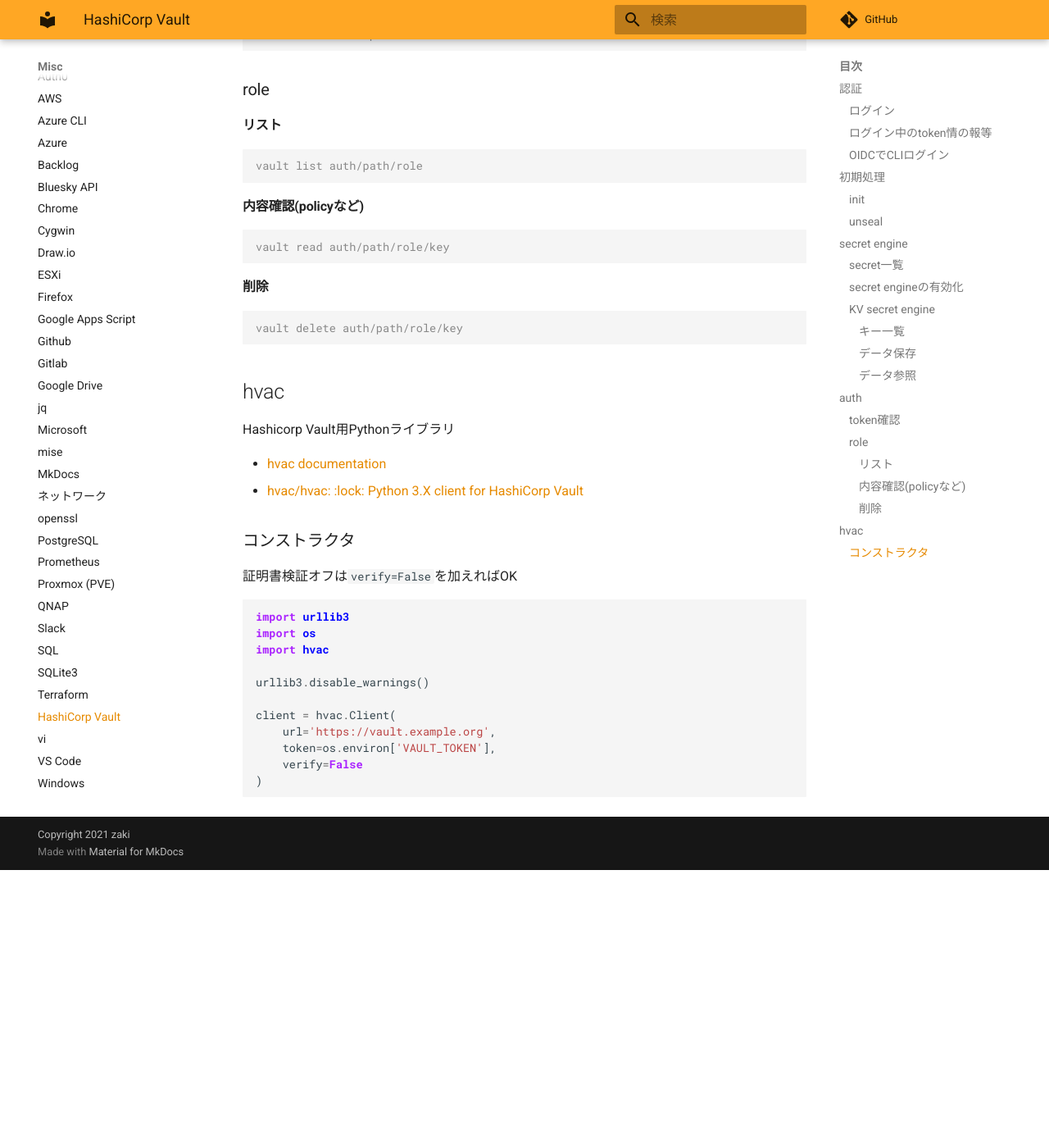
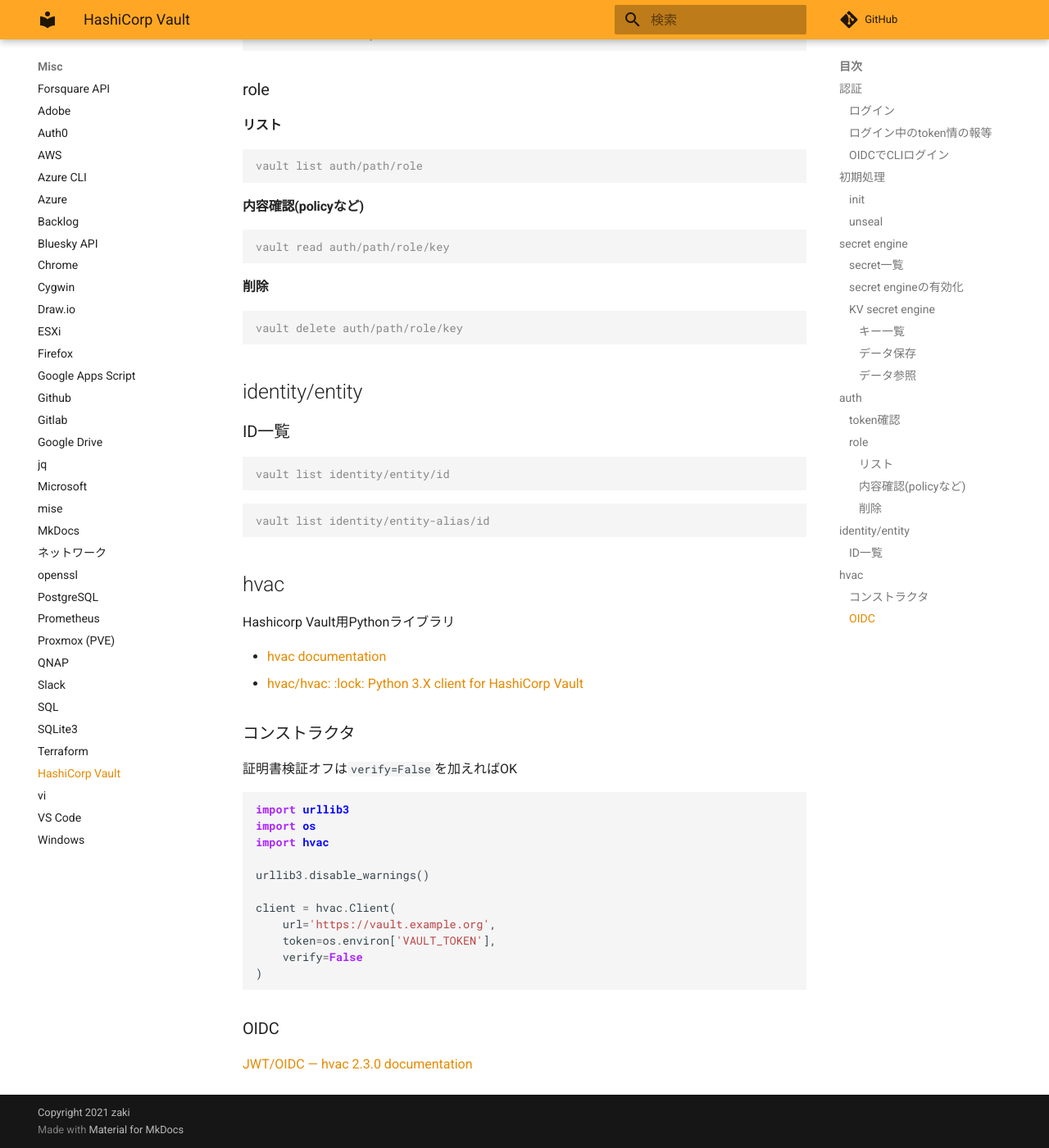
Before and after one commit to zaki-lknr/docs, an MkDocs documentation site: the page built from docs/Misc/vault.md, in a window 1280 px wide and 1400 px high, scrolled down 2402 px. Shown: the whole window at 82% size. Built offline with MkDocs 1.6.1 and Material for MkDocs 9.7.7, drawn with Linux system fonts in a browser that asks for light colours; comment, search, counter and statistics services are not loaded; before the commit the page ends 3463 px from its top, so only the background shows below that.

Commit message:
add: misc/vault: list identity/entity

````diff
--- a/docs/Misc/vault.md
+++ b/docs/Misc/vault.md
@@ -133,6 +133,18 @@ vault read auth/path/role/key
 vault delete auth/path/role/key
 ```
 
+## identity/entity
+
+### ID一覧
+
+```console
+vault list identity/entity/id
+```
+
+```console
+vault list identity/entity-alias/id
+```
+
 ## hvac
 
 Hashicorp Vault用Pythonライブラリ
@@ -157,3 +169,7 @@ client = hvac.Client(
     verify=False
 )
 ```
+
+### OIDC
+
+[JWT/OIDC — hvac 2.3.0 documentation](https://python-hvac.org/en/stable/usage/auth_methods/jwt-oidc.html)
````
